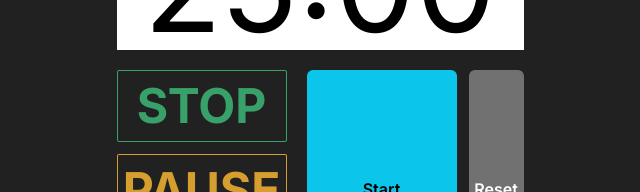
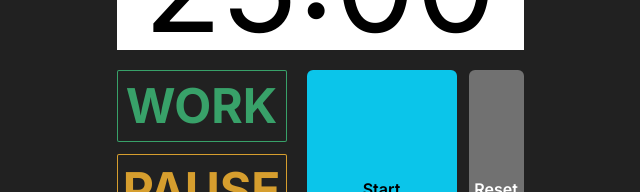
Before and after one commit to shiquan35/pomodoro-timer, a Next.js app: page / in a window 1280 px wide. Shown: the part 254-446 px from the top of the page, without its empty margins (320-960 px from the left). Built offline with nearby package versions, Linux system fonts and the light colour scheme.

Commit message:
update initial prevStatus

```diff
--- a/app/(container)/Container.tsx
+++ b/app/(container)/Container.tsx
@@ -9,7 +9,7 @@ export type Status = "WORK" | "PAUSE" | "STOP" | "BREAK";
 
 function Container() {
   const [status, setStatus] = useState<Status>("STOP");
-  const [prevStatus, setPreviousStatus] = useState<Status>("STOP"); // to track whether the pause/reset occurs during WORK or PAUSE
+  const [prevStatus, setPreviousStatus] = useState<Status>("WORK"); // to track whether the pause/reset occurs during WORK or PAUSE
   const [minutes, setMinutes] = useState<number>(25);
   const [seconds, setSeconds] = useState<number>(0);
   const [cycle, setCycle] = useState<number>(0);
```
